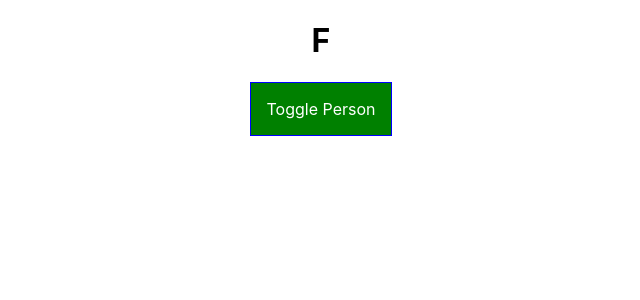
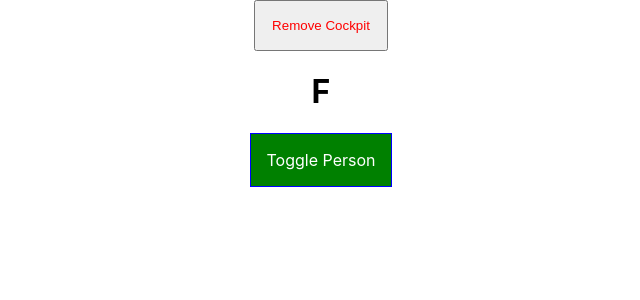
Before and after one commit to vinod827/burger-project, a React app: page / in a window 1280 px wide. Shown: the top 300 px of the page, without its empty margins (319-959 px from the left). Built offline with nearby package versions, Linux system fonts and the light colour scheme.

Commit message:
code updated

```diff
--- a/src/components/App.js
+++ b/src/components/App.js
@@ -27,7 +27,8 @@ class App extends Component {
        {id:'3', name:"Tom", age: 14},
        {id:'4', name:"Adam", age: 20}
      ],
-     showPerson:false
+     showPerson:false,
+     showCockpit:true
   }
 
 switchNameHandler = () => {
@@ -94,13 +95,21 @@ componentDidMount(){
 
     return (
       <div className={classes.App}>
-        <Cockpit
+      <button onClick={() => {
+          this.setState({showCockpit:false});
+        }}>Remove Cockpit</button>
+
+        {
+          this.state.showCockpit ? <Cockpit
            title={this.props.appTitle}
            showPersons={this.state.showPersons}
            persons={this.state.persons}
            buttonClass={this.btnClass}
            clicked={this.togglePersonHandler}/>
+         : null
+        }
         {persons}
+
     </div>
 
     );
--- a/src/components/Cockpit/Cockpit.js
+++ b/src/components/Cockpit/Cockpit.js
@@ -14,10 +14,23 @@ const  cockpit = (props) => {
   useEffect(() => {
     console.log("[Cockpit.js] - useEffect");
     //http request
-    setTimeout(() => {
+    const timer = setTimeout(() => {
       alert('Date saved to cloud!');
     }, 1000);
+
+    return () => {
+        clearTimeout(timer);
+        console.log("[Cockpit.js] - clean up");
+    };
+
   }, []);
+
+  useEffect(() => {
+      console.log("userffect 2");
+      return () => {
+        console.log("[Cockpit.js] - 2 clean up");
+    };
+  })
 
     let assignedClasses = [];
 
--- a/src/components/Persons/Persons.js
+++ b/src/components/Persons/Persons.js
@@ -15,6 +15,10 @@ class Persons extends Component {
   shouldComponentUpdate(nextprops, nextstate){
     console.log("shouldComponentUpdate");
     return true;
+  }
+
+  componentWillUnmount(){
+    console.log("[Persons.js - componentwillUnmount()");
   }
 
   getSnapshotBeforeUpdate(preprops, prestate){
```
